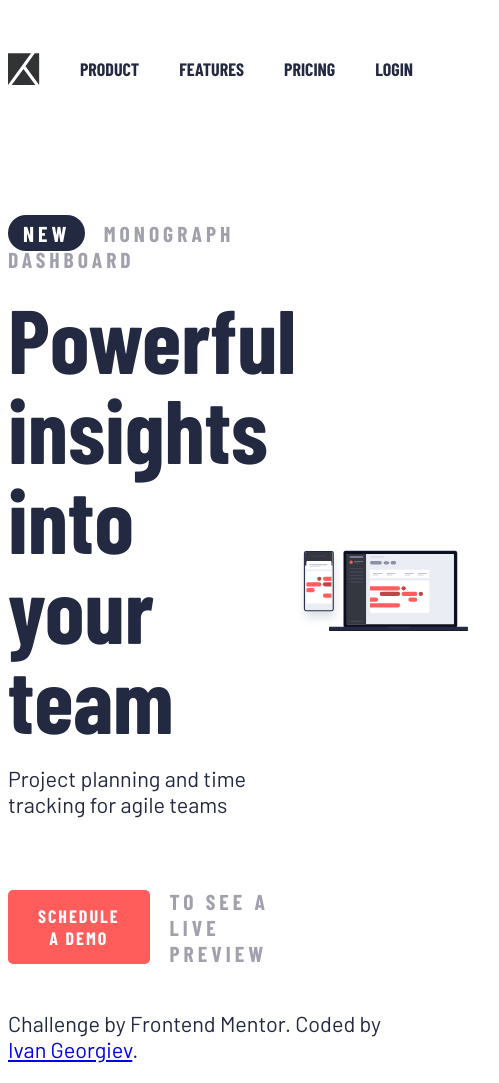
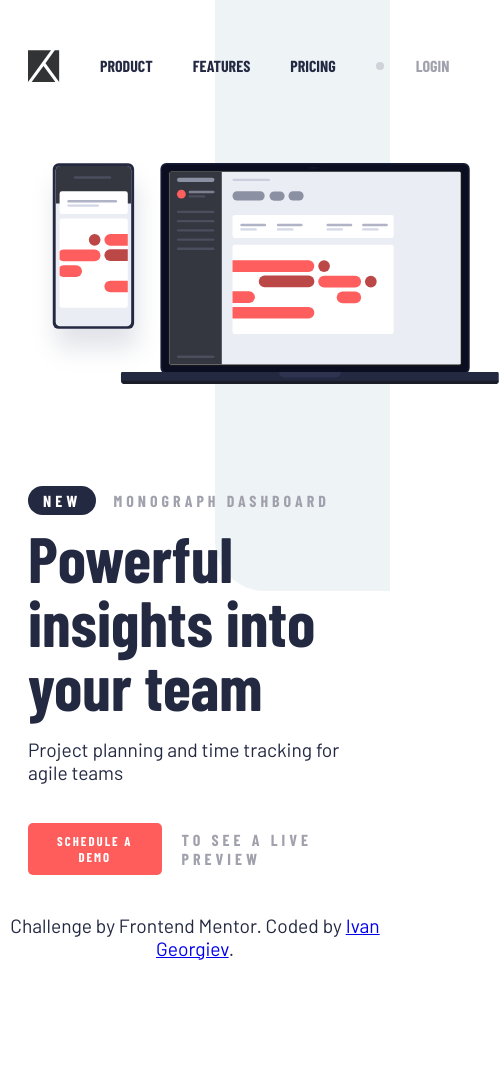
Before and after one commit to Ivannn9009/FrontEnd-Mentor, a plain HTML site: page Project-tracking-intro-component-master/index.html in a window 390 px wide. Shown: the whole page, 499 px wide, since content can reach past the window. After the commit the page ends 979 px from the top, so only its background shows below. Drawn offline with nearby package versions, Linux system fonts and the light colour scheme.

Commit message:
- Changes for desktop and mobile

```diff
--- a/Project-tracking-intro-component-master/index.html
+++ b/Project-tracking-intro-component-master/index.html
@@ -27,7 +27,7 @@
   </nav>
 
   <main>
-    <div class="container">
+    <div class="container mobile-reverse">
       <div>
         <h3><span>New</span> Monograph Dashboard</h3>
         <h1>Powerful insights into your team</h1>
--- a/Project-tracking-intro-component-master/style.css
+++ b/Project-tracking-intro-component-master/style.css
@@ -8,7 +8,6 @@
     --Light-Grayish-Blue: hsl(207, 33%, 95%);
 }
 
-
 *{
     box-sizing: border-box;
 }
@@ -18,6 +17,19 @@ body{
     font-size: 18px;
     background-color: white;
     color: var(--Very-Dark-Blue);
+    overflow-x: hidden;
+}
+
+body::after{
+    background-color: var(--Light-Grayish-Blue);
+    content: '';
+    position: absolute;
+    top: 0;
+    right: 0;
+    height: 55vh;
+    width: 45vw;
+    z-index: -1;
+    border-bottom-left-radius: 50px;
 }
 
 h1, h3, button, nav a{
@@ -74,6 +86,7 @@ img{
     display: flex;
     justify-content: space-between;
     align-items: center;
+    padding: 0 20px;
     margin: 0 auto;
     max-width: 100%;
     width: 1200px;
@@ -107,6 +120,24 @@ nav ul li{
     margin-left: 40px;
 }
 
+ul li.special{
+    position: relative;
+    margin-left: 80px;
+}
+
+ul li.special::before{
+    width: 8px;
+    height: 8px;
+    border-radius: 50%;
+    background-color: var(--Grayish-Blue);
+    content: '';
+    top: 50%;
+    left: 0;
+    opacity: 0.4;
+    transform: translate(-40px, -50%);
+    position: absolute;
+}
+
 nav ul li a{
     color: var(--Very-Dark-Blue);
     text-transform: uppercase;
@@ -114,8 +145,51 @@ nav ul li a{
     text-decoration: none;
 }
 
-
+ul li.special a{
+    color: var(--Grayish-Blue);
+}
 
 .illustration{
-    transform: scale(2) translateX(25%);
+    transform: scale(2.2) translateX(25%);
 }
+
+footer p{
+    text-align: center;
+    margin-top: 100px;
+}
+
+@media screen and (max-width: 768px){
+    body{
+        font-size: 1em;
+    }
+    body::after{
+        height: 70vh;
+    }
+    h1{
+        font-size: 4em;
+    }
+    .mobile-reverse{
+        flex-direction: column-reverse;
+    }
+
+    .flex{
+        margin-top: 30px;
+    }
+
+    .illustration{
+        transform: scale(1.4) translateX(15%);
+        margin-bottom: 120px;
+    }
+    button{
+        font-size: 0.8em;
+        padding: 10px 20px;
+    }
+
+    h3{
+        font-size: 1em;
+    }
+    footer p{
+        text-align: center;
+        margin-top: 30px;
+    }
+}
```
